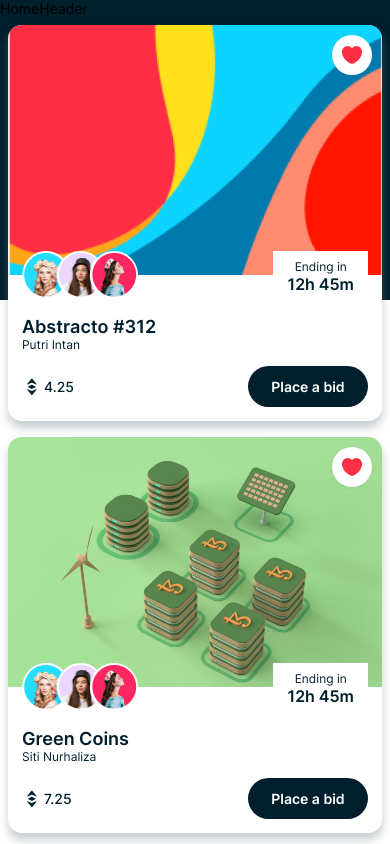
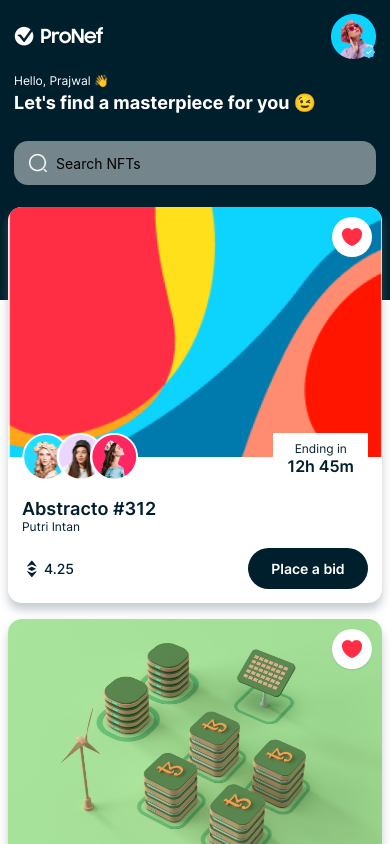
Before and after one commit to Synonymous64/react-native-nft-market, a React Native app: screen /Home in a window 390 px wide. Shown: the top 844 px of the page. Built offline with nearby package versions, Linux system fonts and the light colour scheme.

Commit message:
Badge - Name - Search Function added

```diff
--- a/components/HomeHeader.js
+++ b/components/HomeHeader.js
@@ -1,10 +1,100 @@
-import { View, Text } from "react-native";
-import React from "react";
-
-const HomeHeader = () => {
+import { View, Text, Image, TextInput } from "react-native";
+import { COLORS, FONTS, SIZES, assets } from "../constants";
+const HomeHeader = ({ onSearch }) => {
   return (
-    <View>
-      <Text>HomeHeader</Text>
+    <View
+      style={{
+        backgroundColor: COLORS.primary,
+        padding: SIZES.font,
+      }}
+    >
+      <View
+        style={{
+          flexDirection: "row",
+          justifyContent: "space-between",
+          alignItems: "center",
+        }}
+      >
+        <Image
+          source={assets.logo}
+          resizeMode="contain"
+          style={{
+            width: 90,
+            height: 25,
+          }}
+        />
+        <View
+          style={{
+            width: 45,
+            height: 45,
+          }}
+        >
+          <Image
+            source={assets.person01}
+            resizeMode="contain"
+            style={{
+              width: "100%",
+              height: "100%",
+            }}
+          />
+          <Image
+            source={assets.badge}
+            resizeMode="contain"
+            style={{
+              position: "absolute",
+              width: 15,
+              height: 15,
+              bottom: 0,
+              right: 0,
+            }}
+          />
+        </View>
+      </View>
+      <View style={{ marginVertical: SIZES.font }}>
+        <Text
+          style={{
+            fontFamily: FONTS.regular,
+            fontSize: SIZES.small,
+            color: COLORS.white,
+          }}
+        >
+          Hello, Prajwal 👋
+        </Text>
+        <Text
+          style={{
+            fontFamily: FONTS.bold,
+            fontSize: SIZES.large,
+            color: COLORS.white,
+            marginTop: SIZES.base / 2,
+          }}
+        >
+          Let's find a masterpiece for you 😉
+        </Text>
+      </View>
+      <View style={{ marginTop: SIZES.font }}>
+        <View
+          style={{
+            width: "100%",
+            borderRadius: SIZES.font,
+            backgroundColor: COLORS.gray,
+            flexDirection: "row",
+            alignItems: "center",
+            paddingHorizontal: SIZES.font,
+            paddingVertical: SIZES.small,
+          }}
+        >
+          <Image
+            source={assets.search}
+            resizeMode="contain"
+            style={{ width: 20, height: 20, marginRight: SIZES.base }}
+          />
+          <TextInput
+            placeholder="Search NFTs"
+            style={{ flex: 1 }}
+            onChangeText={onSearch}
+          />
+        </View>
+      </View>
     </View>
   );
 };
--- a/screens/Details.js
+++ b/screens/Details.js
@@ -1,5 +1,6 @@
-import React from "react";
-import { Text } from "react-native";
+import { Text, View, SafeAreaView, Image, StatusBar, FlatList } from "react-native";
+import {COLORS, SIZES, SHADOWS, FONTS, assets} from '../constants'
+import { CircleButton, RectButton, SubInfo, FocusedStatusBar  } from "../components";
 const Details = () => {
   return (
     <Text>Details</Text>
--- a/screens/Home.js
+++ b/screens/Home.js
@@ -36,4 +36,3 @@
 };
 
 export default Home;
-// TODO --> 1:16:40
```
Also changed, not shown: 2 other files (tests, documents, lock files or other folders).
